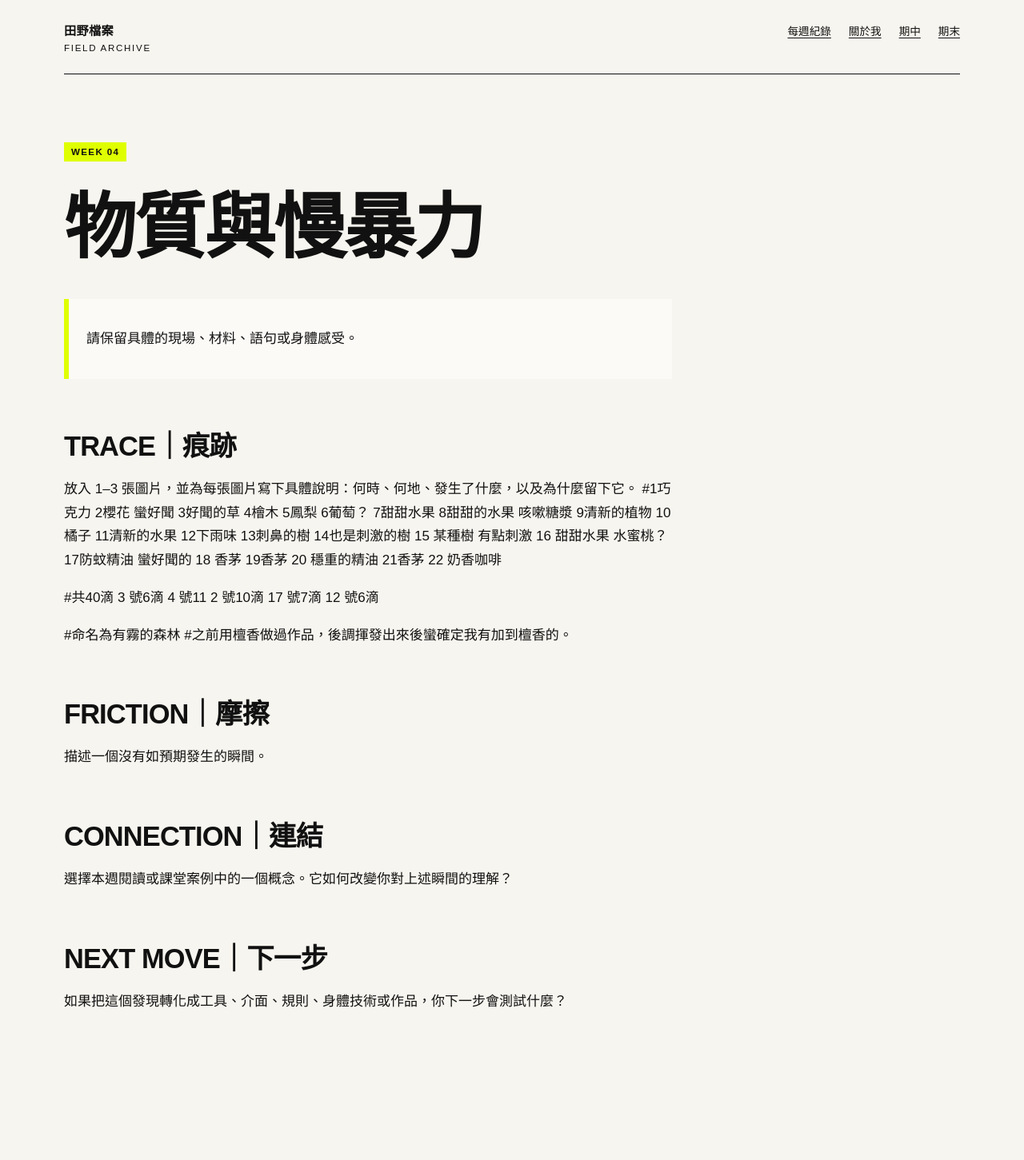
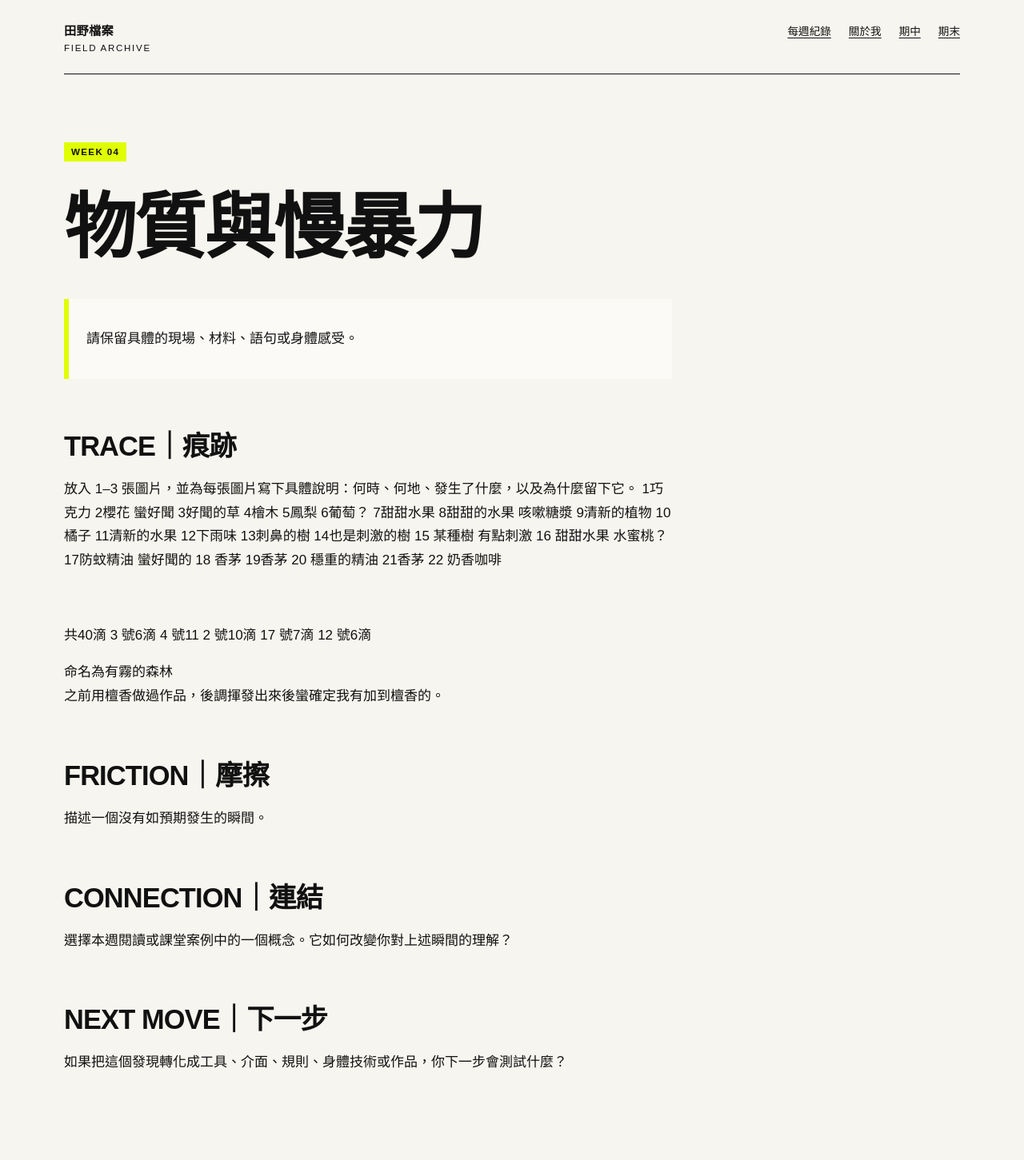
Before and after one commit to irisalco/fieldworkarchive, a Jekyll site: the page built from weeks/week-04.md, in a window 1280 px wide. Shown: the whole page at 80% size. Built offline with Jekyll 4.4.1, drawn with Linux system fonts in a browser that asks for light colours; before the commit the page ends 1375 px from its top, so only the background shows below that.

Commit message:
Update week-04.md

```diff
--- a/weeks/week-04.md
+++ b/weeks/week-04.md
@@ -12,7 +12,7 @@ permalink: /weeks/week-04/
 ## TRACE｜痕跡
 
 放入 1–3 張圖片，並為每張圖片寫下具體說明：何時、何地、發生了什麼，以及為什麼留下它。
-#1巧克力
+1巧克力
 2櫻花 蠻好聞
 3好聞的草
 4檜木
@@ -35,17 +35,17 @@ permalink: /weeks/week-04/
 21香茅
 22 奶香咖啡
 
+<br>
 
-
-#共40滴
+共40滴
 3 號6滴
 4 號11
 2 號10滴
 17 號7滴
-12 號6滴
+12 號6滴<br>
 
-#命名為有霧的森林
-#之前用檀香做過作品，後調揮發出來後蠻確定我有加到檀香的。
+命名為有霧的森林<br>
+之前用檀香做過作品，後調揮發出來後蠻確定我有加到檀香的。
 
 ## FRICTION｜摩擦
 
```
